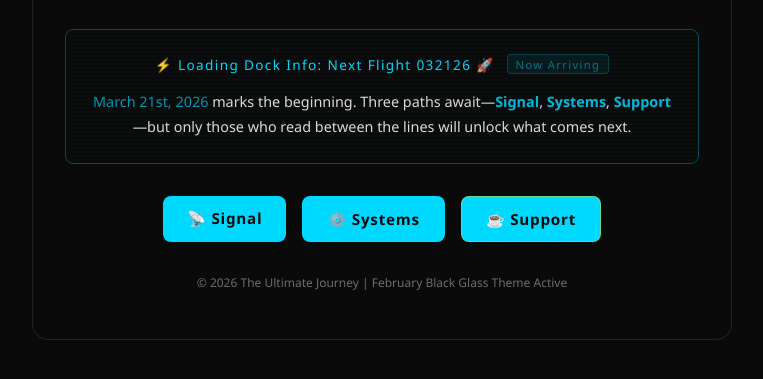
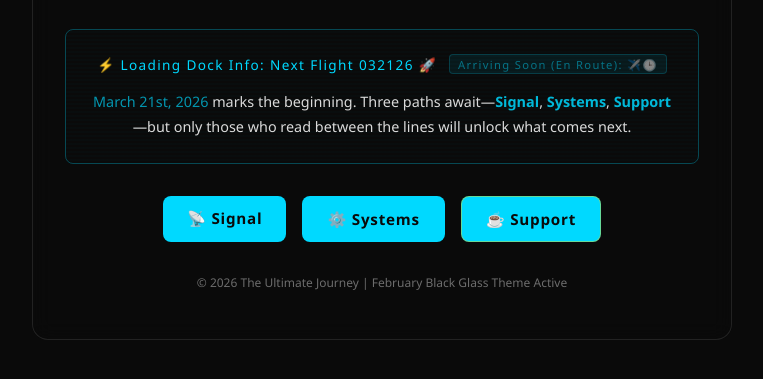
Before and after one commit to palmtr3man/thispagedoesnotexist12345, a plain HTML site: page index.html in a window 1280 px wide. Shown: the part 295-674 px from the top of the page, without its empty margins (258-1021 px from the left). Drawn offline with Linux system fonts and the light colour scheme.

Commit message:
Update flight status badge text in index.html

```diff
--- a/index.html
+++ b/index.html
@@ -233,7 +233,7 @@
             <div class="status-scanlines"></div>
             <div class="status-title">
                 ⚡ Loading Dock Info: Next Flight 032126 🚀
-                <span class="badge">Now Arriving</span>
+                <span class="badge">Arriving Soon (En Route): ✈️🕒</span>
             </div>
             <p class="status-text">
                 <span class="date">March 21st, 2026</span> marks the beginning.
```
